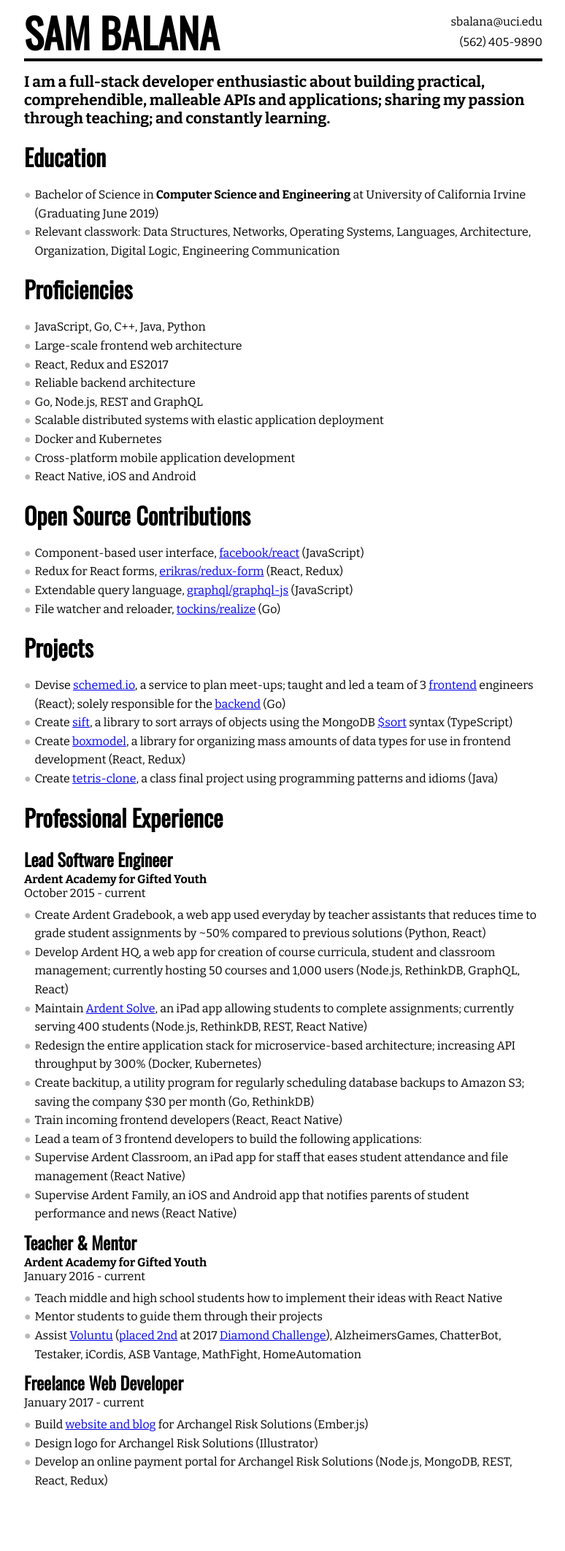
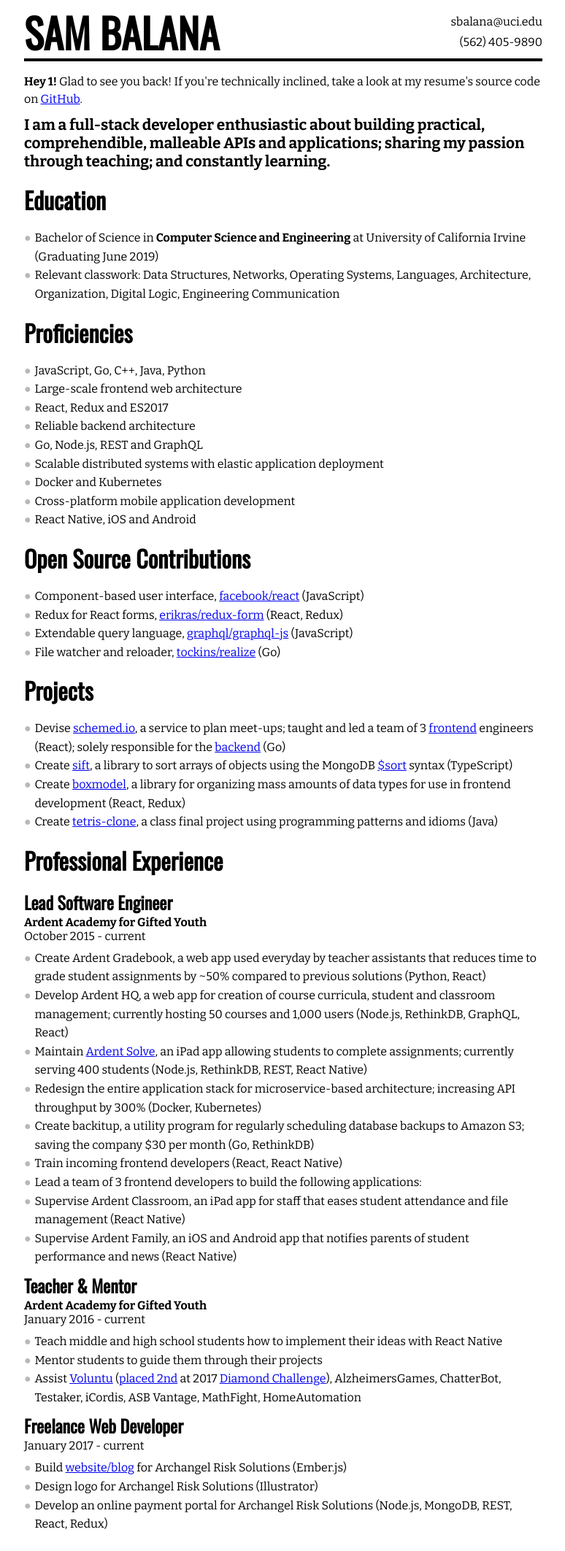
Before and after one commit to puradox/puradox.github.io, a React (Create React App) app: page /1 in a window 1280 px wide. Shown: the whole page at 73% size, without its empty margins (252-1026 px from the left). Before the commit the page ends 2066 px from the top, so only its background shows below. Built offline with nearby package versions, Linux system fonts and the light colour scheme.

Commit message:
feat: Say hello to the companies!

```diff
--- /dev/null
+++ b/src/components/ScreenOnly.js
@@ -0,0 +1,9 @@
+// @flow
+
+import { View } from './View'
+
+export const ScreenOnly = View.extend`
+    @media print {
+        display: none;
+    }
+`
--- a/src/components/index.js
+++ b/src/components/index.js
@@ -7,9 +7,10 @@ export { Line } from './Line'
 export { Link } from './Link'
 export { List } from './List'
 export { Page, Content } from './Page'
+export { PrintOnly } from './PrintOnly'
+export { ScreenOnly } from './ScreenOnly'
 export { Section } from './Section'
 export { Spacer } from './Spacer'
 export { Text } from './Text'
 export { Title } from './Title'
 export { View } from './View'
-export { PrintOnly } from './PrintOnly'
--- a/src/containers/Resume.js
+++ b/src/containers/Resume.js
@@ -1,11 +1,15 @@
 // @flow
 
 import React from 'react'
-import { Page, Content, Flex, Feature, Header, Line, Link, List, PrintOnly, Section, Text, Title, Experience } from '../components'
+import { Page, Content, Flex, Feature, Header, Line, Link, List, PrintOnly, ScreenOnly, Section, Spacer, Text, Title, Experience } from '../components'
 import { chooseClasswork, chooseContributions, chooseExperience, chooseFeature, chooseProficiencies, chooseProjects } from './info'
 
 type Props = {
     company: string,
+}
+
+function toTitle (company: string) {
+    return `${company.substr(0, 1).toUpperCase()}${company.substr(1)}`
 }
 
 export const Resume = (props: Props) => (
@@ -22,6 +26,17 @@ export const Resume = (props: Props) => (
         </Flex>
         <Line />
         <Content>
+        {props.company && (
+            <ScreenOnly>
+                <Section>
+                    <Text>
+                        <b>Hey {toTitle(props.company)}!</b> Glad to see you back! If you're
+                        technically inclined, take a look at my resume's source code on <Link to='https://github.com/puradox/resume'>GitHub</Link>.
+                    </Text>
+                </Section>
+                <Spacer size='0.7em' />
+            </ScreenOnly>
+        )}
         <Section>
             <Feature>{chooseFeature(props.company)}</Feature>
         </Section>
@@ -71,7 +86,7 @@ export const Resume = (props: Props) => (
                 from='January 2017'
                 to='current'
                 highlights={[
-                    <Text>Build <Link to='https://archangelrs.com/'>website and blog</Link> for Archangel Risk Solutions (Ember.js)</Text>,
+                    <Text>Build <Link to='https://archangelrs.com/'>website/blog</Link> for Archangel Risk Solutions (Ember.js)</Text>,
                     'Design logo for Archangel Risk Solutions (Illustrator)',
                     'Develop an online payment portal for Archangel Risk Solutions (Node.js, MongoDB, REST, React, Redux)',
                 ]}
```
